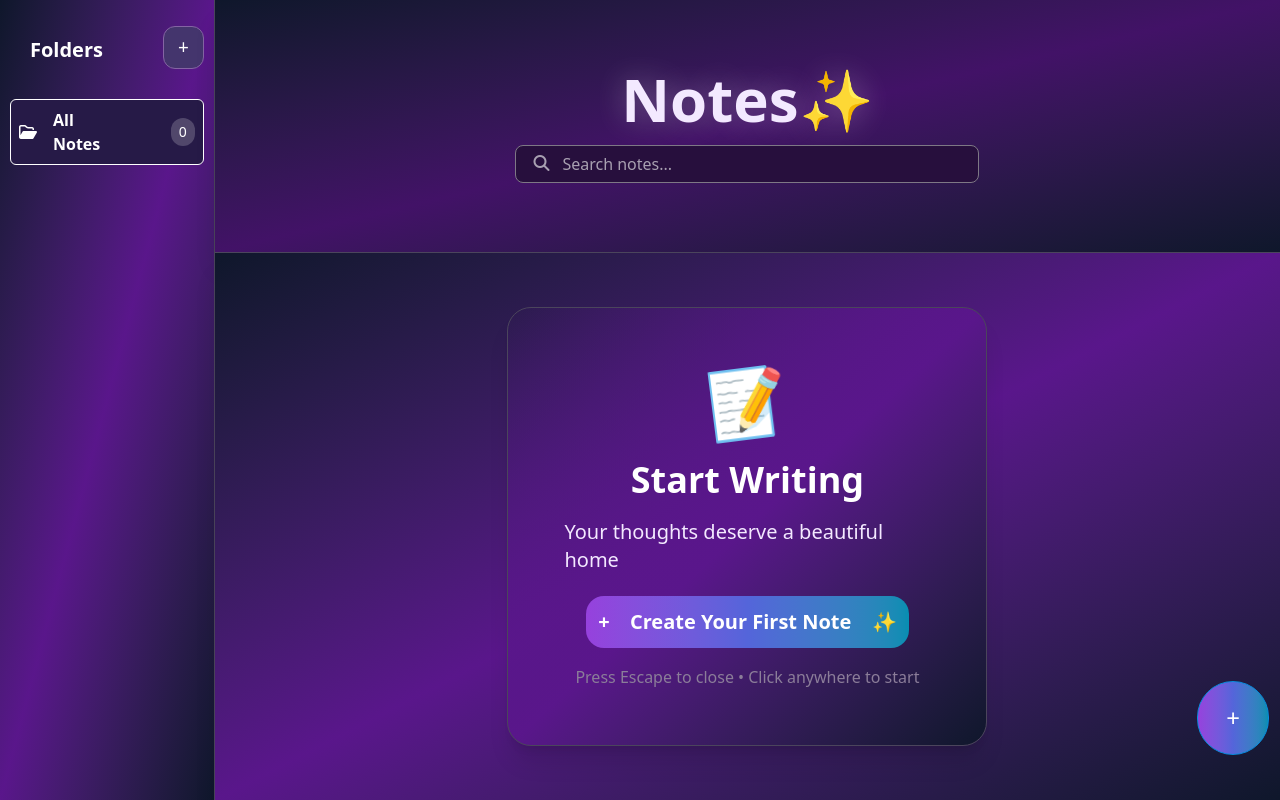
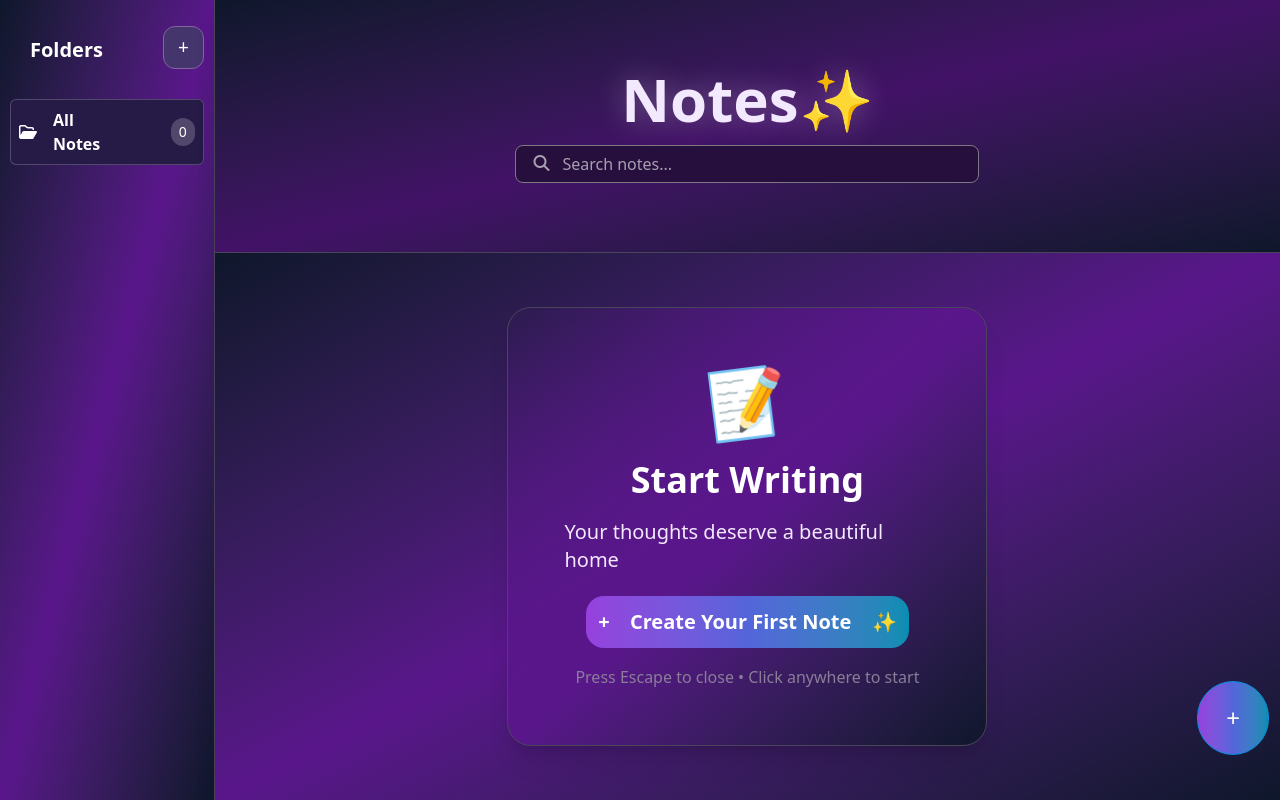
Before and after one commit to NwakanmaEmmanuel/Mini-Note-Board, a React (Vite) app: page / in a window 1280 px wide. Built offline with nearby package versions, Linux system fonts and the light colour scheme.

Commit message:
foder style complrtr

```diff
--- a/src/components/Sidebar.jsx
+++ b/src/components/Sidebar.jsx
@@ -26,7 +26,7 @@ function Sidebar() {
           <button onClick={ () => setShowFolder(true)} className=" text-[19px] px-3.5 py-1.5 ml-[60px] text-white p-4 bg-[#44356d] rounded-xl outline-0  border border-[#8464a3] mb-1.5 hover:bg-[#392c54] ">+</button>
       </div>
 
-        <div className="p-2 flex items-center justify-center backdrop-blur-sm bg-[#261a47]   text-white border-white border  rounded-md hover:bg-[#E9EbEF] hover:text-black ">
+        <div className="p-2 flex items-center justify-center backdrop-blur-sm bg-[#261a47]   text-white border-white/20 border  rounded-md hover:bg-[#E9EbEF] hover:text-black ">
           <i className="fa-regular  fa-folder-open"></i>
           <span className='font-semibold ml-4'>All Notes</span>
           <span className='ml-[67px] rounded-full px-2 py-1 bg-white/20 text-sm'>0</span>
@@ -59,11 +59,11 @@ function Sidebar() {
 
 
       {/* Folder List */}
-      <div className='w-full px-2 mt-4 overflow-y-auto'>
+      <div className='w-full px-2 mt-2 overflow-y-auto'>
         {folders.map((folder) => (
           <div
             key={folder.id}
-            className="p-2 flex items-center backdrop-blur-sm bg-[#261a47] text-white border border-white/20 rounded-md hover:bg-[#392c54] cursor-pointer mb-2">
+            className="p-2 flex items-center backdrop-blur-sm bg-[#261a47] text-white border border-white/20 rounded-md hover:bg-[#392c54] cursor-pointer mb-[6px]">
             <i className="fa-regular fa-folder"></i>
             <span className='font-semibold ml-4'>{folder.name}</span>
           </div>
```
